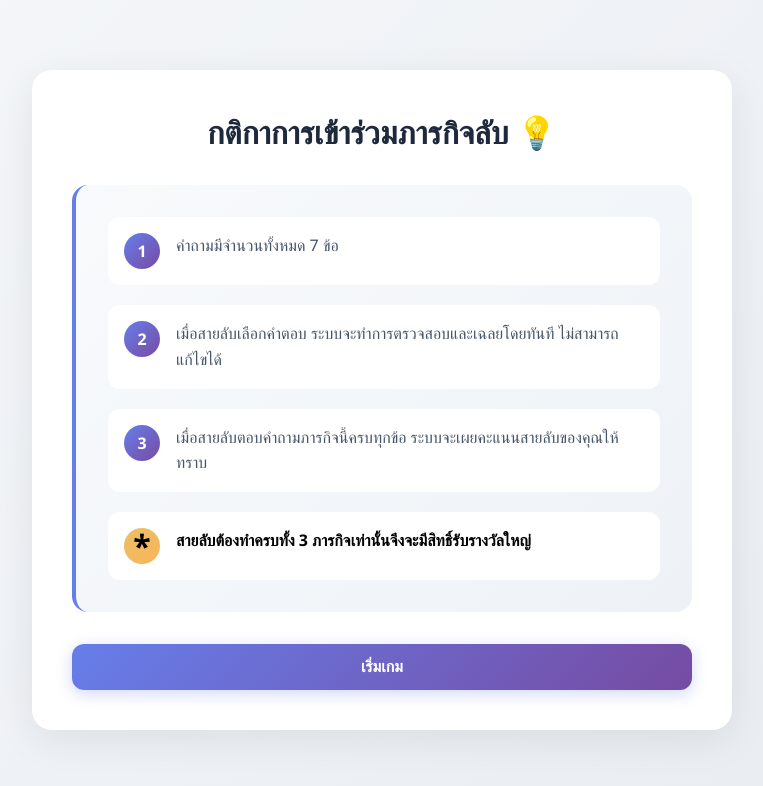
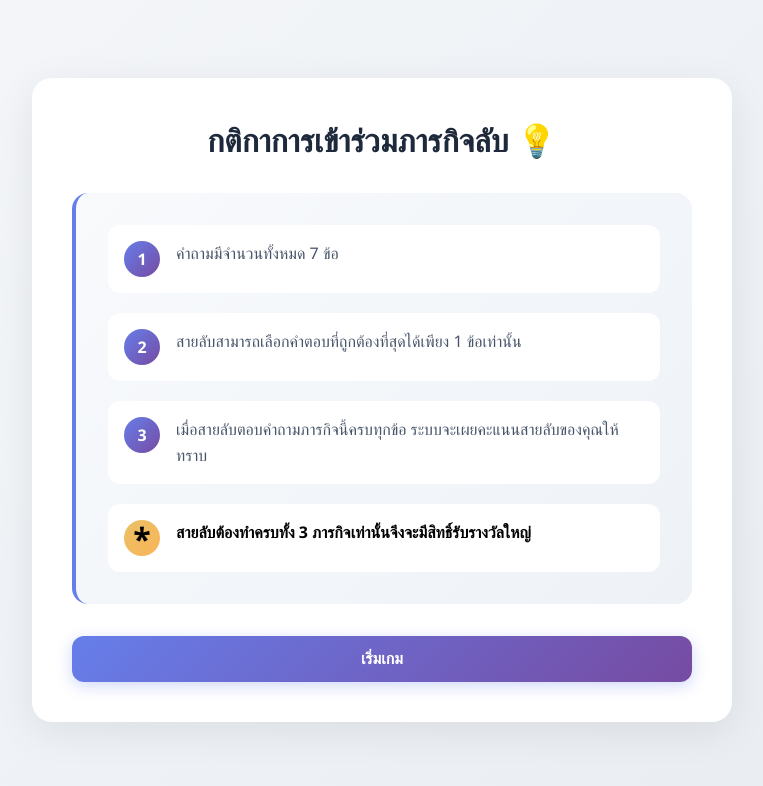
Before and after one commit to chollasit14/quiz-game, a React (Vite) app: page /rules in a window 1280 px wide. Shown: the top 786 px of the page, without its empty margins (258-1021 px from the left). Built offline with nearby package versions, Linux system fonts and the light colour scheme.

Commit message:
update rule 2

```diff
--- a/src/pages/Rules.tsx
+++ b/src/pages/Rules.tsx
@@ -29,7 +29,7 @@ export default function Rules() {
 
           <div className="rule-item">
             <div className="rule-icon">2</div>
-            <div className="rule-text">เมื่อสายลับเลือกคำตอบ ระบบจะทำการตรวจสอบและเฉลยโดยทันที ไม่สามารถแก้ไขได้</div>
+            <div className="rule-text">สายลับสามารถเลือกคำตอบที่ถูกต้องที่สุดได้เพียง 1 ข้อเท่านั้น</div>
           </div>
 
           <div className="rule-item">
```
